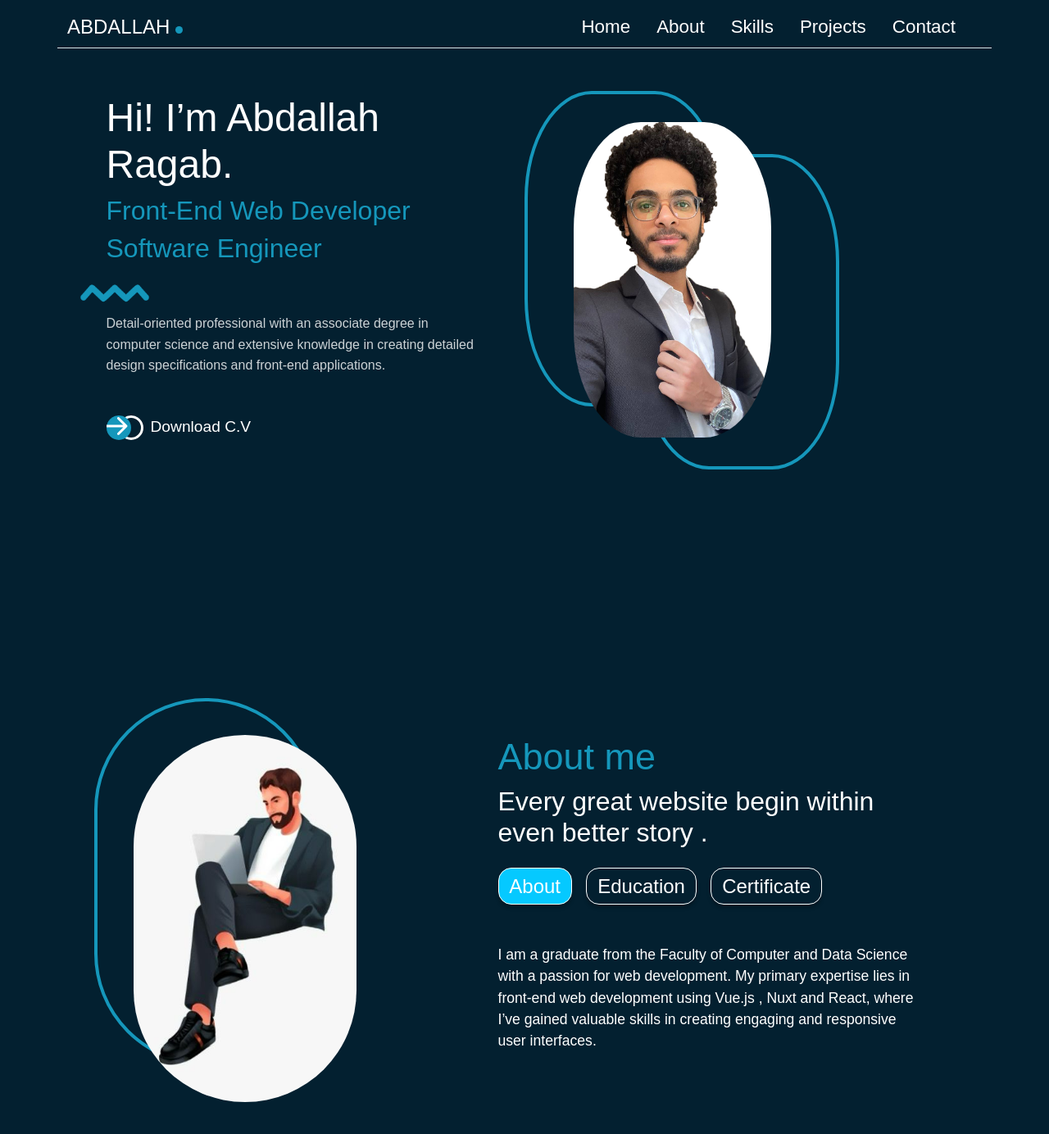
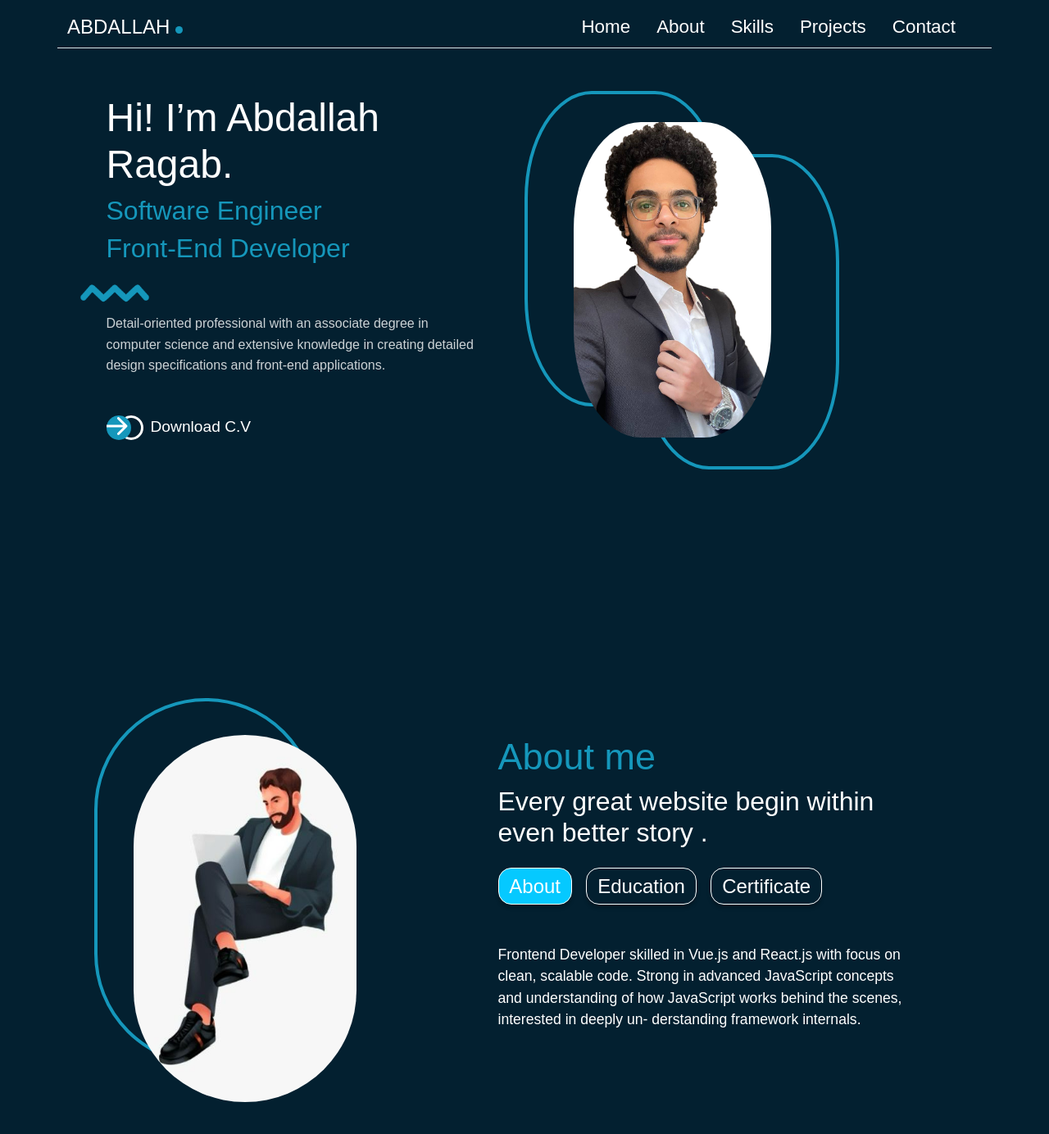
Before and after one commit to AbdallahRagab7/Abdallah-Portfolio, a Vue app: page /#/about in a window 1280 px wide. Shown: the top 1384 px of the page at 82% size. Built offline with nearby package versions, Linux system fonts and the light colour scheme; a web font is replaced by a local one.

Commit message:
update about

```diff
--- a/src/components/AboutNavtab.vue
+++ b/src/components/AboutNavtab.vue
@@ -9,10 +9,10 @@
     </ul>
     <transition name="fade-button" mode="out-in">
       <p v-if="this.selectedComponent == 'about'" class="me">
-        I am a graduate from the Faculty of Computer and Data Science with a
-        passion for web development. My primary expertise lies in front-end web
-        development using Vue.js , Nuxt and React, where I’ve gained valuable
-        skills in creating engaging and responsive user interfaces.
+        Frontend Developer skilled in Vue.js and React.js with focus on clean,
+        scalable code. Strong in advanced JavaScript concepts and understanding
+        of how JavaScript works behind the scenes, interested in deeply un-
+        derstanding framework internals.
       </p>
     </transition>
 
--- a/src/pages/TheHome.vue
+++ b/src/pages/TheHome.vue
@@ -6,8 +6,8 @@
         class="about col-9 col-sm-6 col-md-6 col-lg-5 mb-5 mb-lg-0 order-last order-sm-first"
       >
         <h1 class="name">Hi! I’m Abdallah Ragab.</h1>
-        <h2 class="speciality">Front-End Web Developer</h2>
         <h2 class="speciality">Software Engineer</h2>
+        <h2 class="speciality">Front-End Developer</h2>
 
         <div class="line overflow-hidden">
           <img class="img-fluid" src="../assets/line.png" alt="" />
```
